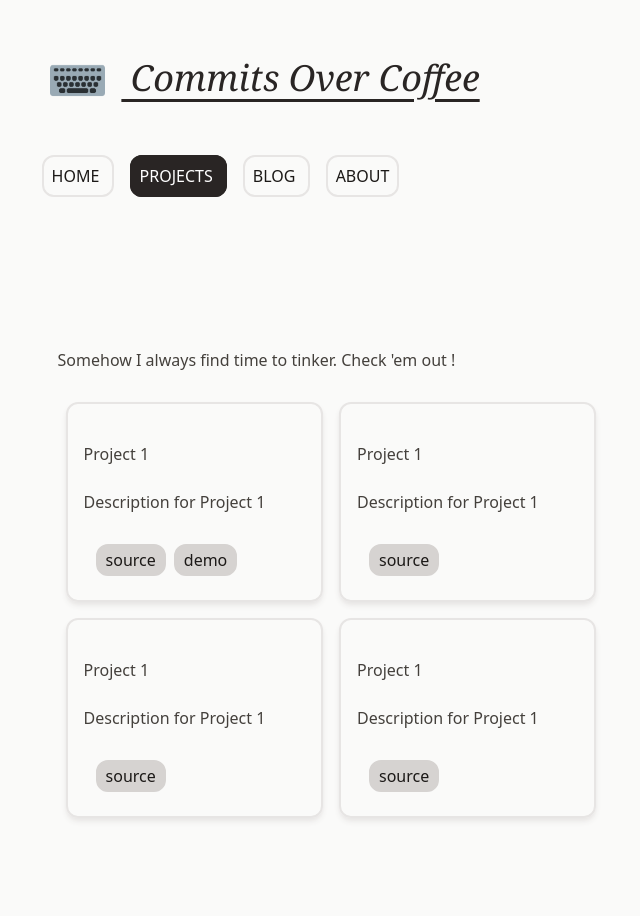
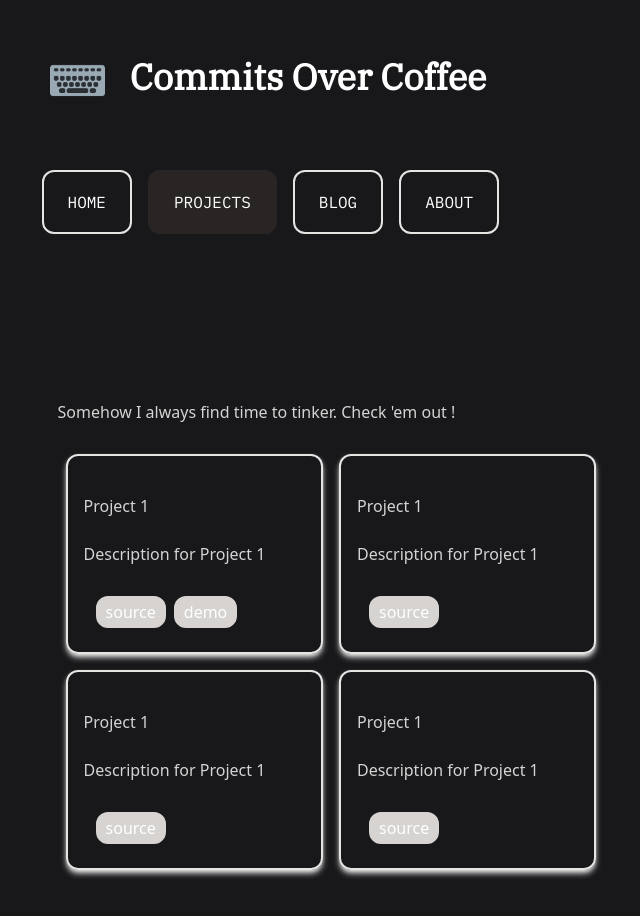
Before and after one commit to commitsovercoffee/site, a SvelteKit app: page /projects in a window 1280 px wide. Shown: the top 916 px of the page, without its empty margins (309-949 px from the left). Built offline with nearby package versions, Linux system fonts and the light colour scheme.

Commit message:
adds font

```diff
--- a/package.json
+++ b/package.json
@@ -26,8 +26,8 @@
   },
   "type": "module",
   "dependencies": {
-    "@fontsource-variable/lora": "^5.0.9",
-    "@fontsource-variable/montserrat": "^5.0.9",
-    "@fontsource/martel": "^5.0.8"
+    "@fontsource/ibm-plex-mono": "^5.0.8",
+    "@fontsource/ibm-plex-sans": "^5.0.12",
+    "@fontsource/ibm-plex-serif": "^5.0.8"
   }
 }
--- a/src/app.html
+++ b/src/app.html
@@ -8,7 +8,7 @@
   </head>
   <body
     data-sveltekit-preload-data="hover"
-    class="mx-auto bg-stone-50 prose prose-stone selection:bg-stone-300"
+    class="mx-auto bg-zinc-900 prose prose-neutral prose-invert selection:bg-stone-300"
   >
     <div style="display: contents">%sveltekit.body%</div>
   </body>
--- a/src/lib/components/Nav.svelte
+++ b/src/lib/components/Nav.svelte
@@ -6,13 +6,13 @@
 		$page.url.pathname.split("/").pop() || $page.url.pathname;
 
 	const navStyle =
-		"m-2 border-2 border-stone-200 rounded-xl p-2 no-underline uppercase transition-all duration-200 ease-in-out";
+		"m-2 border-2 border-stone-200 rounded-xl py-4 px-6 no-underline uppercase transition-all duration-200 ease-in-out";
 </script>
 
 <section>
 	<a href="/" class="no-underline">
 		<p
-			class="font-serif font-light italic text-3xl text-stone-800 md:text-4xl underline underline-offset-8"
+			class="font-plex_serif font-semibold text-3xl text-stne-800 md:text-4xl"
 		>
 			<img
 				class="m-2 p-2 inline h-14"
@@ -23,7 +23,7 @@
 		</p>
 	</a>
 
-	<div class="w-fit">
+	<div class="flex w-fit font-plex_mono font-medium">
 		{#each navlinks as link}
 			{#if link === "home"}
 				<a
--- a/src/lib/components/Prompt.svelte
+++ b/src/lib/components/Prompt.svelte
@@ -1,3 +1,3 @@
-<h1 class="p-4 uppercase bg-stone-300">
+<h1 class="p-4 uppercase font-plex_sans font-extrabold bg-stone-300">
 	<slot />
 </h1>
--- a/src/lib/components/Typewriter.svelte
+++ b/src/lib/components/Typewriter.svelte
@@ -40,7 +40,7 @@
 	}
 </script>
 
-<div class="m-0 h-16">
+<div class="m-0 h-16 font-plex_sans font-semibold">
 	{#key i}
 		<p in:typewriter={{ speed: 7 }}>
 			{messages[i] || ""}
--- a/src/routes/+layout.svelte
+++ b/src/routes/+layout.svelte
@@ -3,6 +3,11 @@
 	import "../app.css";
 	import Nav from "$lib/components/Nav.svelte";
 	import Cursor from "$lib/components/Cursor.svelte";
+
+	// fonts
+	import "@fontsource/ibm-plex-serif";
+	import "@fontsource/ibm-plex-sans";
+	import "@fontsource/ibm-plex-mono";
 </script>
 
 <svelte:head>
--- a/tailwind.config.js
+++ b/tailwind.config.js
@@ -3,6 +3,11 @@ export default {
   content: ["./src/**/*.{html,js,svelte,ts}"],
   theme: {
     extend: {
+      fontFamily: {
+        plex_serif: "'IBM Plex Serif', serif ",
+        plex_sans: "'IBM Plex Sans', sans-serif ",
+        plex_mono: "'IBM Plex Mono', mono ",
+      },
       keyframes: {
         typing: {
           "0%": {
```
Also changed, not shown: 1 other file (tests, documents, lock files or other folders).
